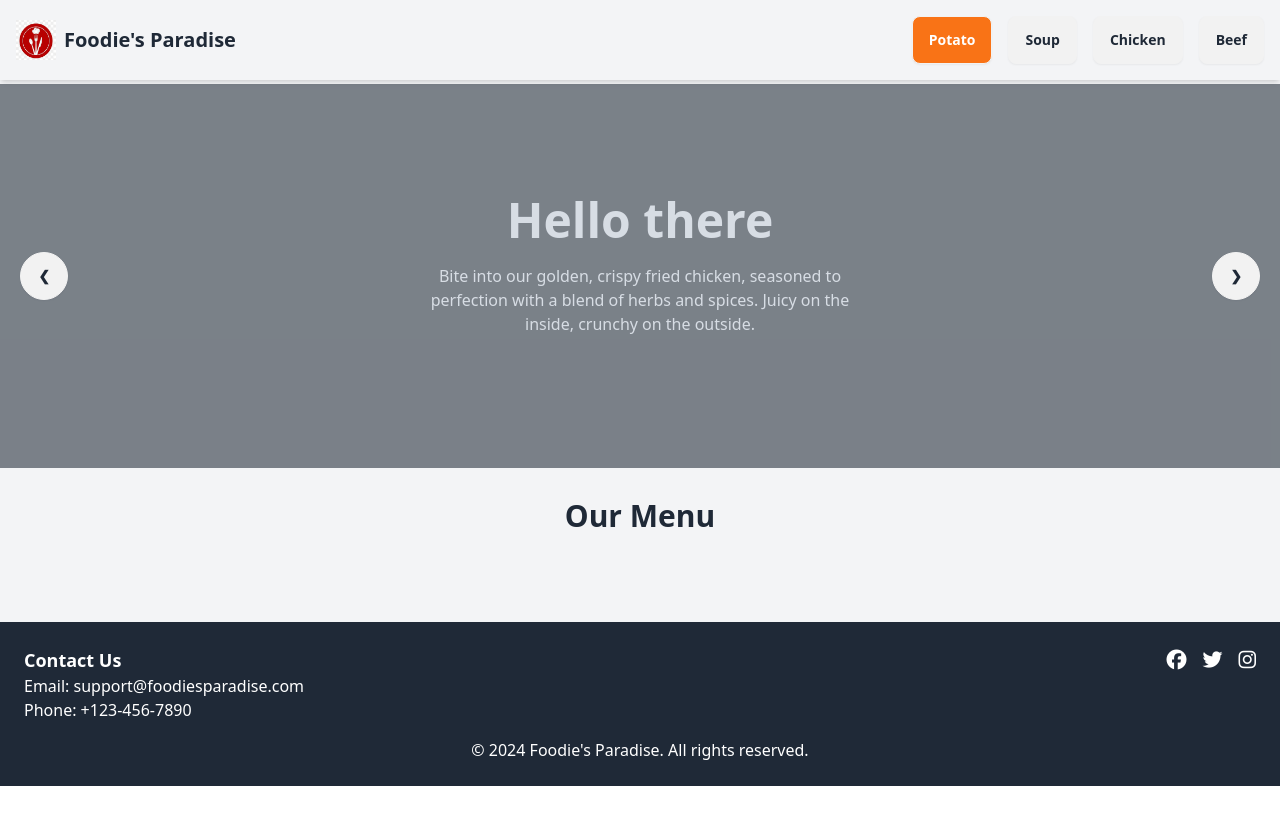
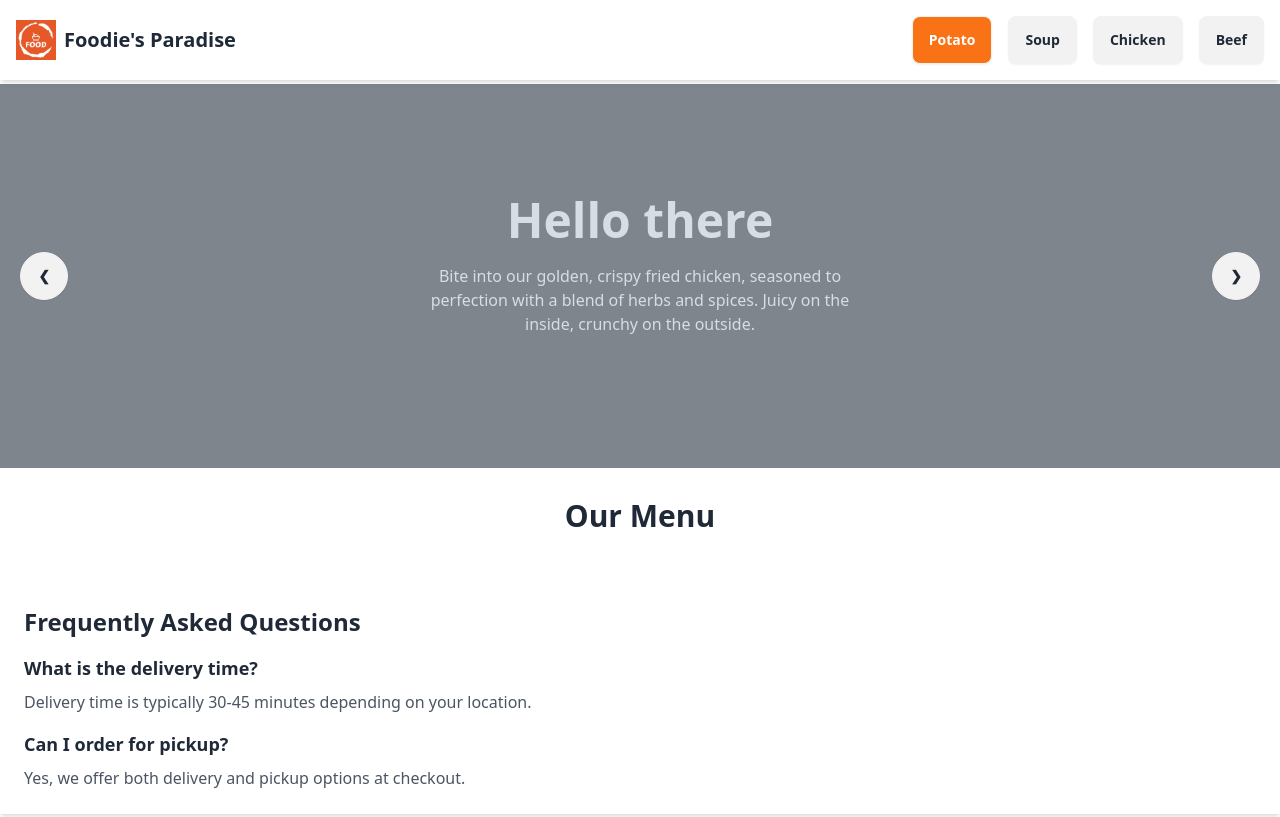
Before and after one commit to shakilcse12/Food-Website, a plain HTML site: page index.html in a window 1280 px wide. Shown: the top 817 px of the page. Drawn offline with nearby package versions, Linux system fonts and the light colour scheme; no server answers.

Commit message:
api tested and faq added

```diff
--- a/index.html
+++ b/index.html
@@ -15,12 +15,12 @@
       crossorigin="anonymous"
     ></script>
   </head>
-  <body class="bg-gray-100">
+  <body class="bg-white-100">
     <header>
       <!-- Navbar -->
       <nav class="flex justify-between items-center p-4 bg-white-100 shadow-md">
         <div class="flex items-center">
-          <img src="resources/food-logo.jpeg" alt="logo" class="h-10 w-10" />
+          <img src="resources/logos-food3.jpeg" alt="logo" class="h-10 w-10" />
           <span class="text-xl font-bold ml-2">Foodie's Paradise</span>
         </div>
         <div class="hidden lg:flex space-x-4">
@@ -157,6 +157,25 @@
         </div>
       </section>
       <!-- API Section ends-->
+
+    <!-- FAQ Section -->
+    <section class="bg-white p-6 shadow-md">
+        <h2 class="text-2xl font-bold mb-4">Frequently Asked Questions</h2>
+        <div class="accordion">
+        <div class="accordion-item">
+            <button class="accordion-header font-bold text-lg">What is the delivery time?</button>
+            <div class="accordion-body mt-2 text-gray-600">
+            Delivery time is typically 30-45 minutes depending on your location.
+            </div>
+        </div>
+        <div class="accordion-item mt-4">
+            <button class="accordion-header font-bold text-lg">Can I order for pickup?</button>
+            <div class="accordion-body mt-2 text-gray-600">
+            Yes, we offer both delivery and pickup options at checkout.
+            </div>
+        </div>
+        </div>
+    </section>
     </main>
     <footer>
       <!-- Footer Section -->
```
Also changed, not shown: resources/logos-food3.jpeg (added).
